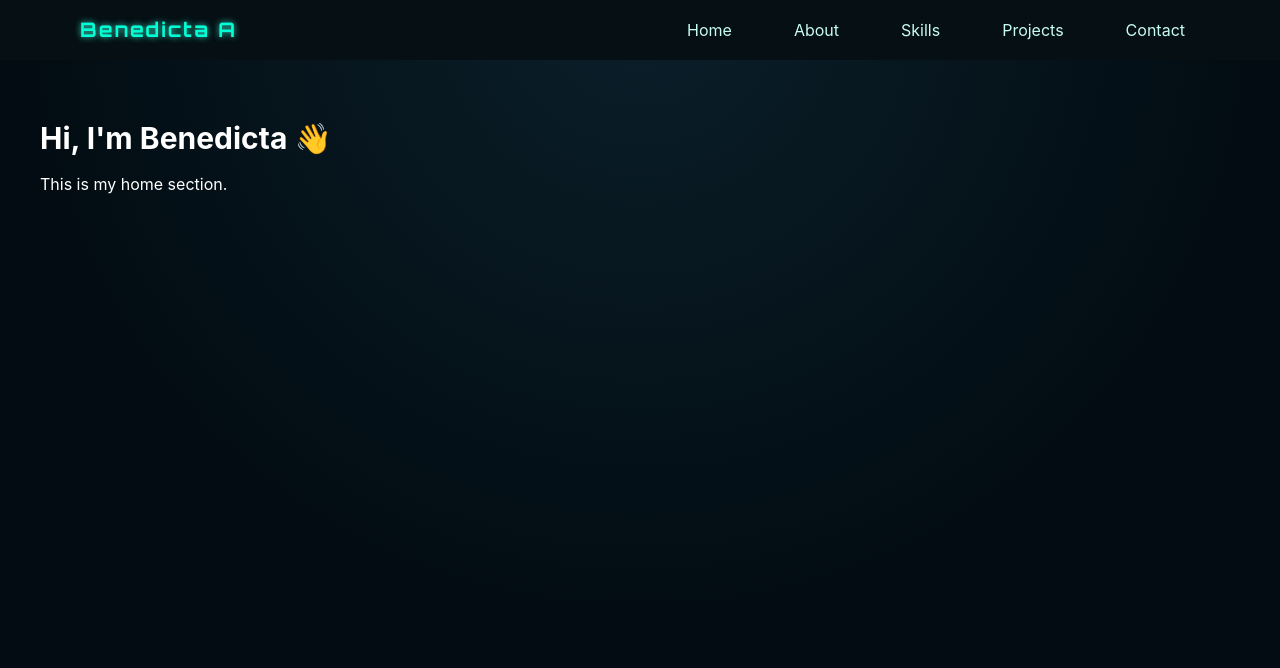
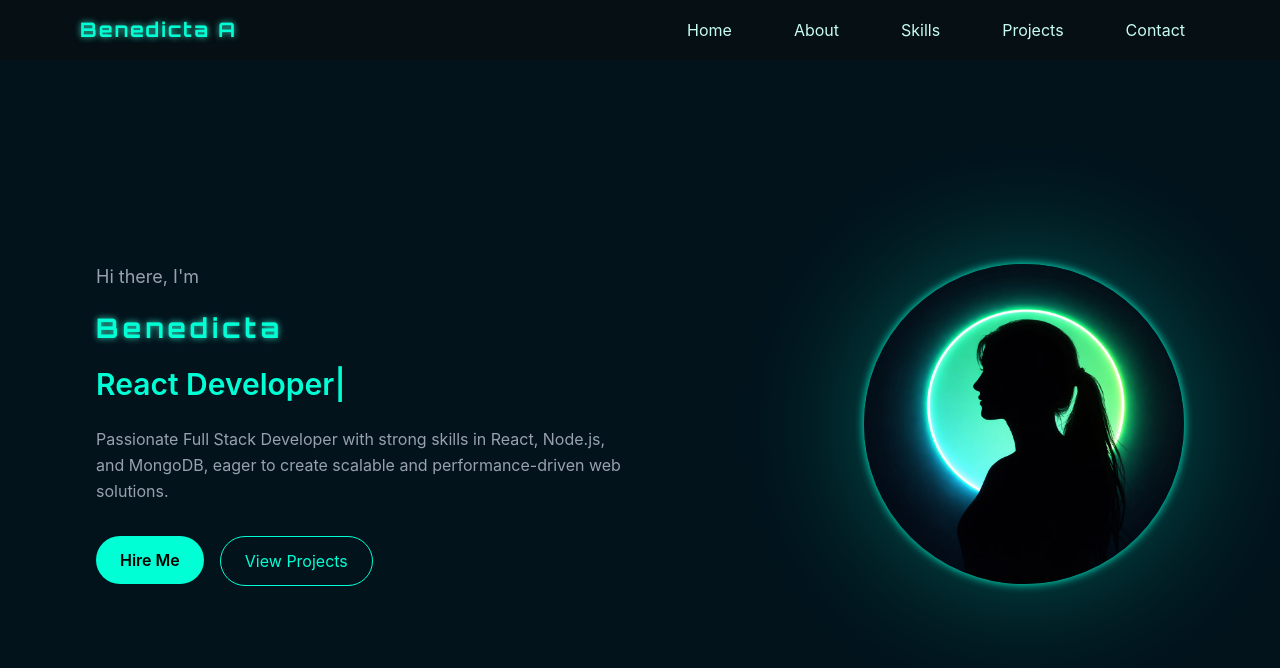
Before and after one commit to benedicta-abragam/benedicta-abragam-personal-portfolio, a React (Vite) app: page / in a window 1280 px wide. Shown: the top 668 px of the page. Built offline with nearby package versions, Linux system fonts and the light colour scheme.

Commit message:
Updated Hero sec

```diff
--- a/package.json
+++ b/package.json
@@ -14,6 +14,7 @@
     "react": "^19.2.0",
     "react-dom": "^19.2.0",
     "react-router-dom": "^7.13.0",
+    "react-type-animation": "^3.2.0",
     "tailwindcss": "^4.1.18"
   },
   "devDependencies": {
--- a/src/components/Hero.jsx
+++ b/src/components/Hero.jsx
@@ -1,9 +1,85 @@
+import { TypeAnimation } from "react-type-animation";
+import profile from "../assets/profile.jpeg";
+import { NavLink } from "react-router-dom";
+import "../styles/Hero.css"
+
 function Hero() {
   return (
-    <div className="min-h-screen pt-24 text-white p-10">
-      <h1 className="text-3xl font-bold">Hi, I'm Benedicta 👋</h1>
-      <p className="mt-4">This is my home section.</p>
-    </div>
-  )
+    <section
+      id="home"
+      className="min-h-screen flex items-center bg-[#02131c] px-6 md:px-16 lg:px-24"
+    >
+      <div className="w-full max-w-7xl mx-auto grid md:grid-cols-2 gap-8 items-center">
+
+        {/* LEFT CONTENT */}
+        <div className="space-y-6 ">
+
+          <p className="text-gray-400 text-base md:text-lg">
+            Hi there, I'm
+          </p>
+
+          {/* Name */}
+          <h1 className="text-3xl sm:text-4xl md:text-5xl font-bold neon-texts">
+            Benedicta
+          </h1>
+
+          {/* Typing */}
+          <div className="text-xl sm:text-2xl md:text-3xl font-semibold text-[#00ffd5]">
+            <TypeAnimation
+              sequence={[
+                "Frontend Developer",
+                2000,
+                "React Developer",
+                2000,
+                "Full Stack Developer",
+                2000,
+              ]}
+              speed={40}
+              repeat={Infinity}
+            />
+          </div>
+
+          {/* Professional Fresher Description */}
+          <p className="text-gray-400 leading-relaxed max-w-xl text-sm md:text-base">
+            Passionate Full Stack Developer with strong skills in React, Node.js, and MongoDB, eager to create scalable and performance-driven web solutions.
+          </p>
+
+          {/* Buttons */}
+          <div className="flex flex-wrap gap-4 pt-2">
+
+            <NavLink to="/contact">
+              <button className="px-6 py-3 bg-[#00ffd5] text-black rounded-full font-semibold hover:bg-[#0b1f2a] hover:text-[#00ffd5] transition">
+                Hire Me
+              </button>
+            </NavLink>
+
+            <NavLink to="/projects">
+              <button className="px-6 py-3 border border-[#00ffd5] text-[#00ffd5] rounded-full hover:bg-[#00ffd5] hover:text-black transition">
+                View Projects
+              </button>
+            </NavLink>
+
+          </div>
+        </div>
+
+        {/* RIGHT IMAGE */}
+        <div className="flex justify-center md:justify-end">
+          <div className="relative">
+
+            {/* Neon Glow Circle */}
+            <div className="absolute inset-0 rounded-full bg-[#00ffd5] blur-3xl opacity-30"></div>
+
+            <img
+              src={profile}
+              alt="Benedicta"
+              className="relative w-52 sm:w-64 md:w-80 rounded-full object-cover  shadow-[0_0_10px_#00ffd5]"
+            />
+          </div>
+        </div>
+
+      </div>
+    </section>
+  );
 }
-export default Hero
+
+export default Hero;
--- /dev/null
+++ b/src/styles/Hero.css
@@ -0,0 +1,13 @@
+/* Nav name */
+.neon-texts {
+  color: #00ffd5;
+   text-shadow: 0 0 6px #33d5ba;
+   font-family: "Orbitron", sans-serif;
+  letter-spacing: 4px;
+  font-size: 27px;
+}
+@media (max-width: 768px) {
+    .neon-texts{
+         font-size: 20px;
+    }
+}
```
Also changed, not shown: src/assets/profile.jpeg (added), 1 other file (tests, documents, lock files or other folders).
